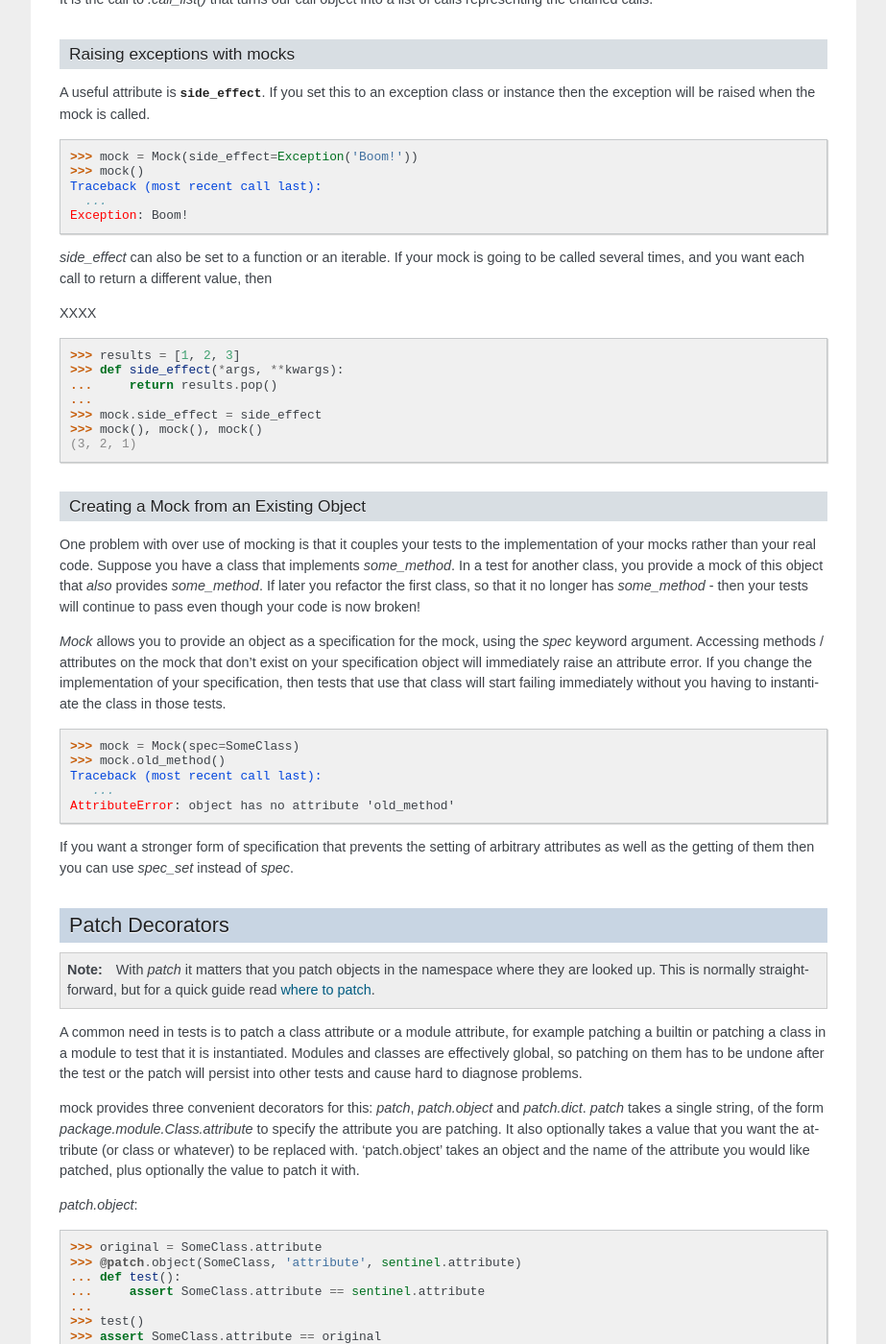
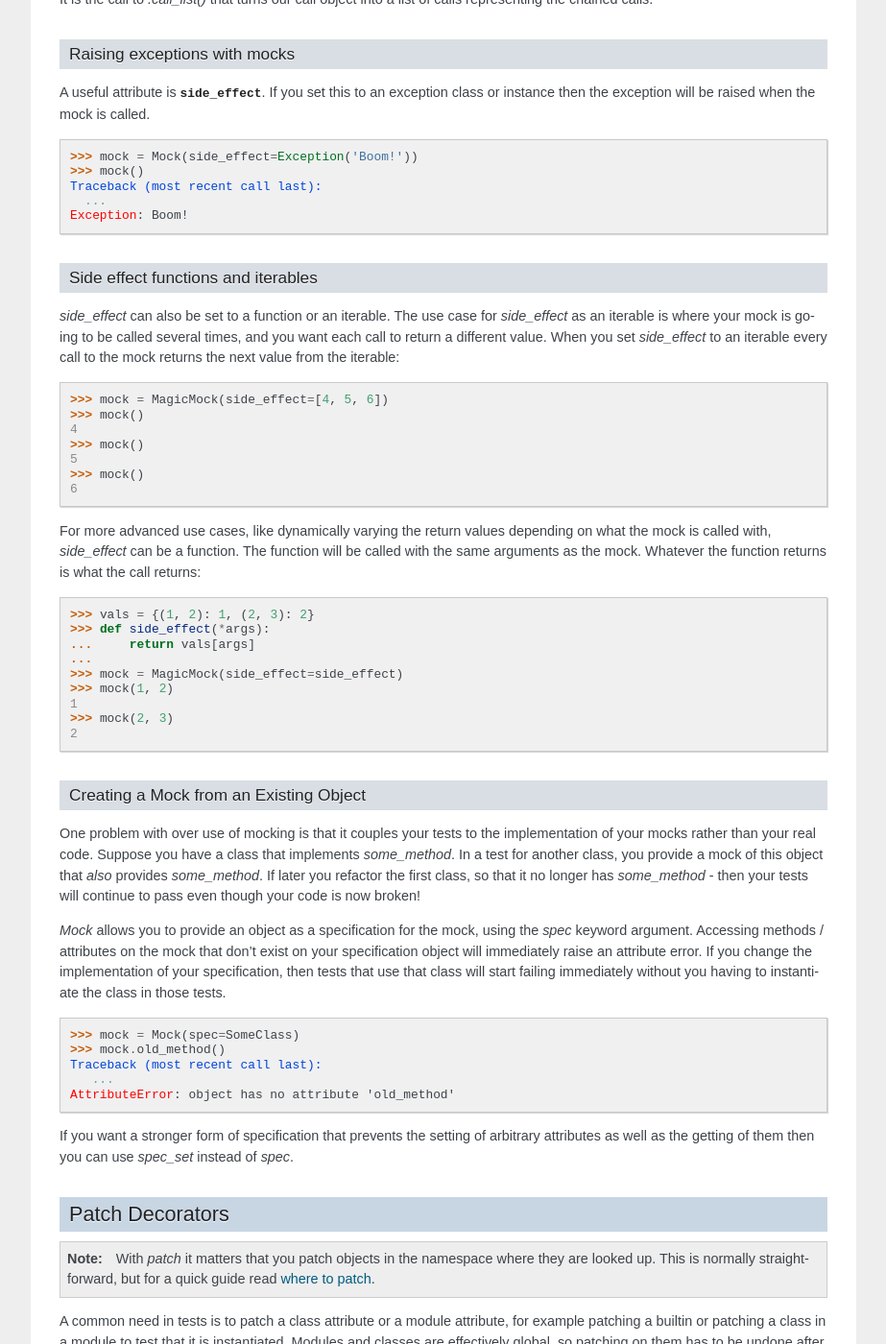
Before and after one commit to testing-cabal/mock, a Sphinx documentation site: the page built from docs/getting-started.txt, in a window 1280 px wide and 1400 px high, scrolled down 3334 px. Shown: the whole window at 96% size, without its empty margins (198-1121 px from the left). Built offline with Sphinx 7.4.7, drawn with Linux system fonts in a browser that asks for light colours; some of the changed text lies outside the part shown.

Commit message:
Complete changes to getting started doc

```diff
--- a/docs/examples.txt
+++ b/docs/examples.txt
@@ -1,3 +1,5 @@
+.. _further-examples:
+
 ==================
  Further Examples
 ==================
--- a/docs/getting-started.txt
+++ b/docs/getting-started.txt
@@ -259,23 +259,43 @@ is called.
       ...
     Exception: Boom!
 
-`side_effect` can also be set to a function or an iterable. If your mock is
-going to be called several times, and you want each call to return a different
-value, then
 
-XXXX
+Side effect functions and iterables
+-----------------------------------
+
+`side_effect` can also be set to a function or an iterable. The use case for
+`side_effect` as an iterable is where your mock is going to be called several
+times, and you want each call to return a different value. When you set
+`side_effect` to an iterable every call to the mock returns the next value
+from the iterable:
+
+.. doctest::
+
+    >>> mock = MagicMock(side_effect=[4, 5, 6])
+    >>> mock()
+    4
+    >>> mock()
+    5
+    >>> mock()
+    6
 
 
-    >>> results = [1, 2, 3]
-    >>> def side_effect(*args, **kwargs):
-    ...     return results.pop()
+For more advanced use cases, like dynamically varying the return values
+depending on what the mock is called with, `side_effect` can be a function.
+The function will be called with the same arguments as the mock. Whatever the
+function returns is what the call returns:
+
+.. doctest::
+
+    >>> vals = {(1, 2): 1, (2, 3): 2}
+    >>> def side_effect(*args):
+    ...     return vals[args]
     ...
-    >>> mock.side_effect = side_effect
-    >>> mock(), mock(), mock()
-    (3, 2, 1)
-
-
-
+    >>> mock = MagicMock(side_effect=side_effect)
+    >>> mock(1, 2)
+    1
+    >>> mock(2, 3)
+    2
 
 
 Creating a Mock from an Existing Object
@@ -357,13 +377,10 @@ instead of `patch.object`:
 
 .. doctest::
 
-    >>> mock = Mock()
-    >>> mock.return_value = sentinel.file_handle
-    >>> @patch('__builtin__.open', mock)
-    ... def test():
-    ...     return open('filename', 'r')
+    >>> mock = MagicMock(return_value = sentinel.file_handle)
+    >>> with patch('__builtin__.open', mock):
+    ...     handle = open('filename', 'r')
     ...
-    >>> handle = test()
     >>> mock.assert_called_with('filename', 'r')
     >>> assert handle == sentinel.file_handle, "incorrect file handle returned"
 
@@ -377,9 +394,6 @@ The module name can be 'dotted', in the form `package.module` if needed:
     ...     assert ClassName.attribute == sentinel.attribute
     ...
     >>> test()
-
-If you don't want to call the decorated test function yourself, you can add
-`apply` as a decorator on top, this calls it immediately.
 
 A nice pattern is to actually decorate test methods themselves:
 
@@ -459,5 +473,7 @@ mock using the "as" form of the with statement:
 
 
 As an alternative `patch`, `patch.object` and `patch.dict` can be used as
-class decorators. When used in this way it is the same as applying the decorator
-indvidually to every method whose name starts with "test".
+class decorators. When used in this way it is the same as applying the
+decorator indvidually to every method whose name starts with "test".
+
+For some more advanced examples, see the :ref:`further-examples` page.
```
